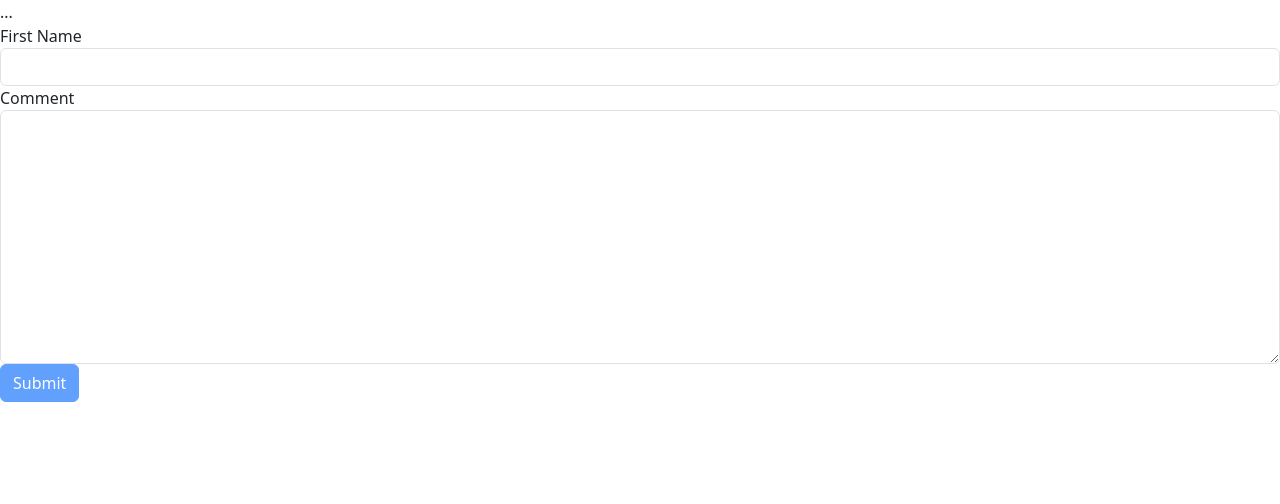
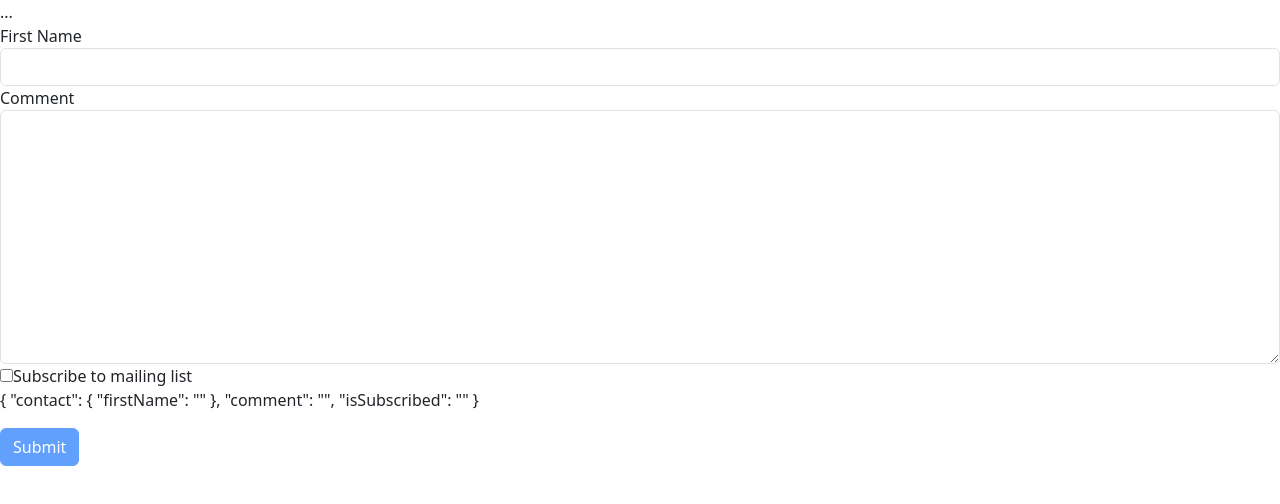
Before and after one commit to TaOleks/angWithMosh, an Angular app: page / in a window 1280 px wide. Shown: the top 504 px of the page. Built offline with nearby package versions, Linux system fonts and the light colour scheme.

Commit message:
Working with Check Boxes

```diff
--- a/src/app/contact-form/contact-form.component.html
+++ b/src/app/contact-form/contact-form.component.html
@@ -43,6 +43,15 @@
      class="form-control">
     </textarea>
   </div>
+  <div class="checkbox">
+    <label>
+      <input type="checkbox" ngModel name="isSubscribed">Subscribe to mailing list
+    </label>
+  </div>
+
+  <p>
+    {{f.value|json}}   <!-- it's very useful for work -->
+  </p>
   <button
   class="btn btn-primary"
   [disabled]="!f.valid">
```
